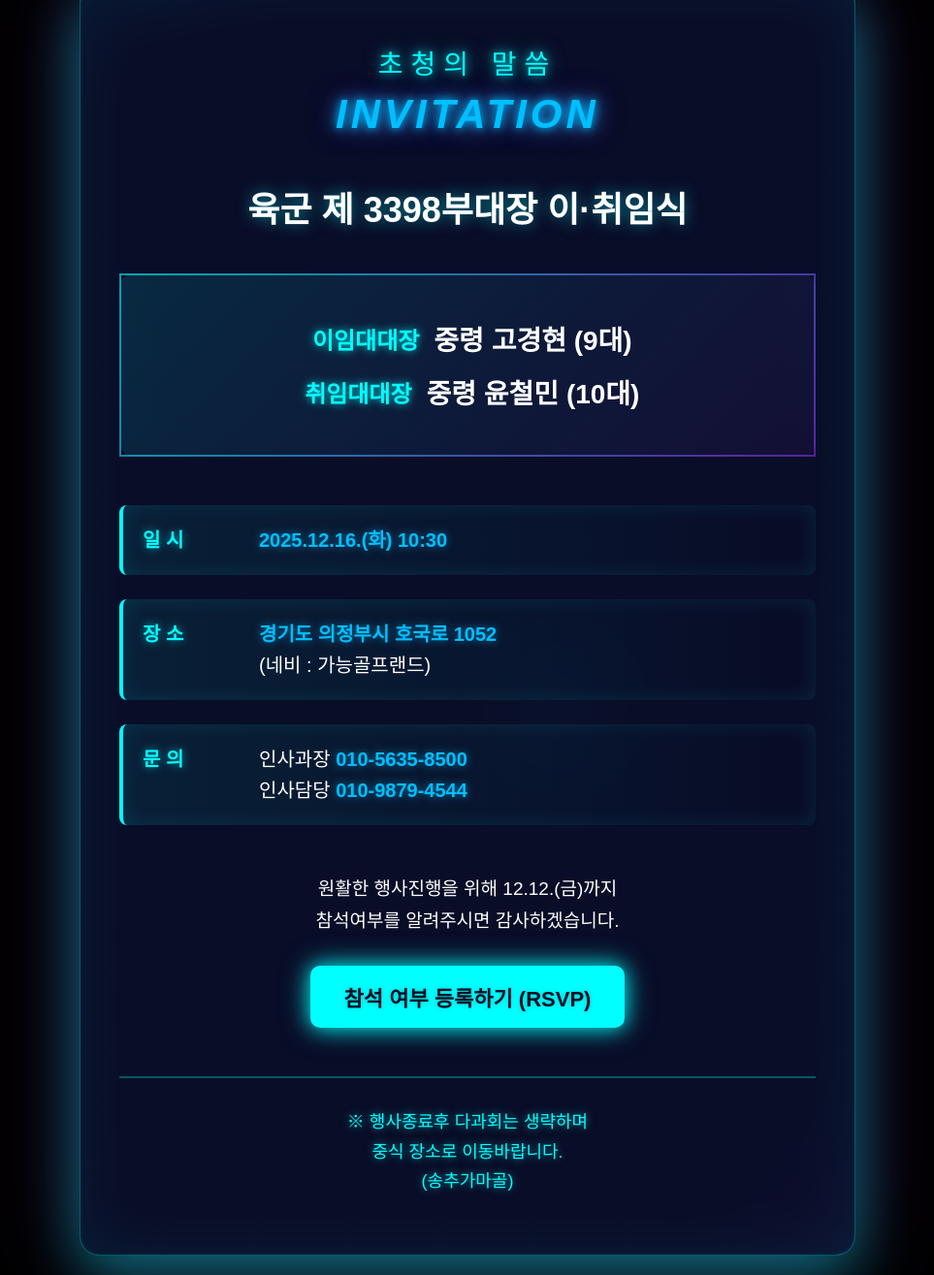
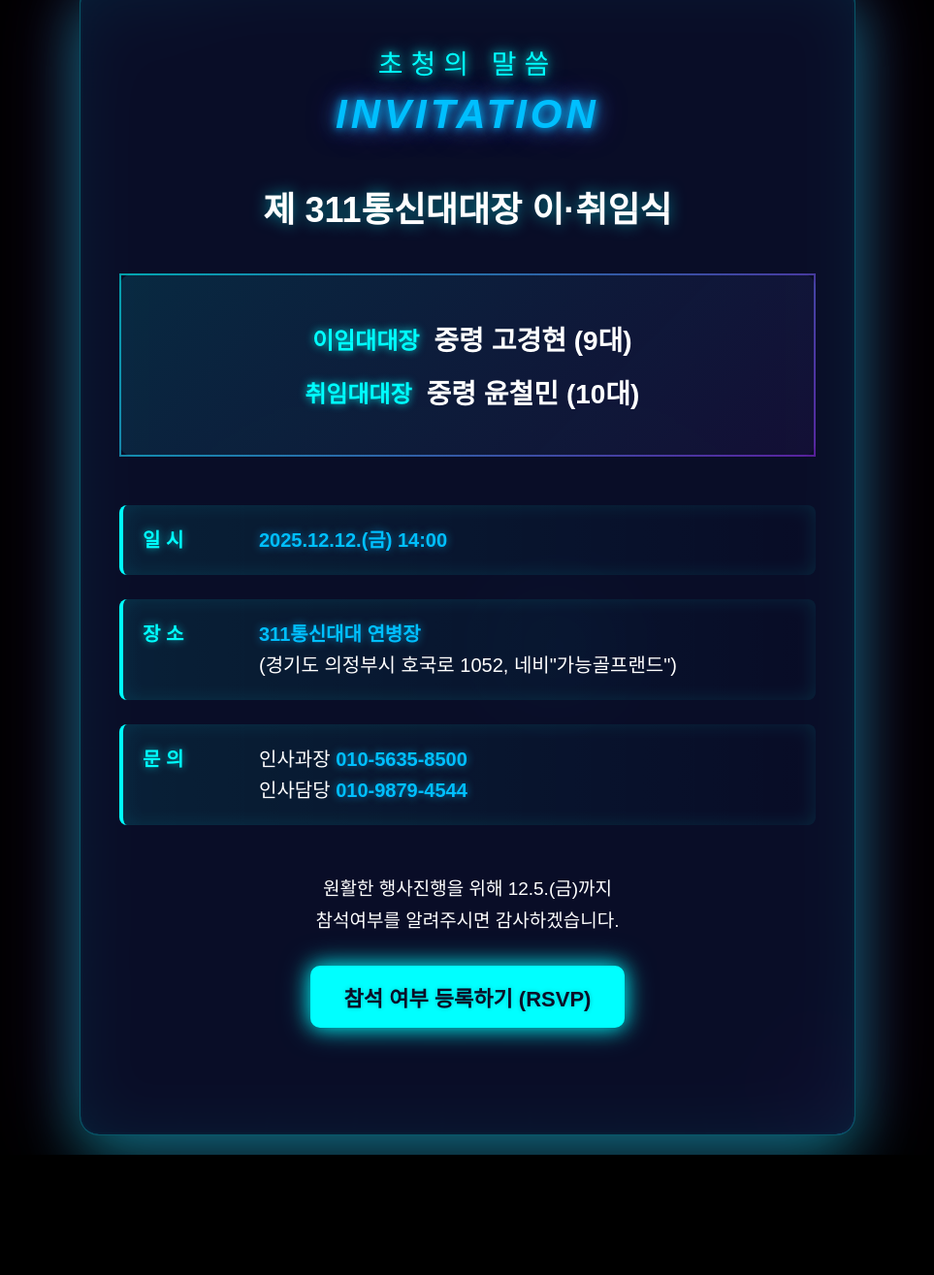
Before and after one commit to yunchulmin/invitation, a plain HTML site: page index.html in a window 1280 px wide. Shown: the part 37-1352 px from the top of the page at 97% size, without its empty margins (158-1121 px from the left). After the commit the page ends 1228 px from the top, so only its background shows below. Drawn offline with Linux system fonts and the light colour scheme.

Commit message:
Update index.html

```diff
--- a/index.html
+++ b/index.html
@@ -3,10 +3,10 @@
 <head>
     <meta charset="UTF-8">
     <meta name="viewport" content="width=device-width, initial-scale=1.0">
-    <title>육군 제 3398부대장 이·취임식 초청장</title>
+    <title>제 311통신대대장 이·취임식 초청장</title>
 
-    <meta property="og:title" content="육군 제 3398부대장 이·취임식 초청장">
-    <meta property="og:description" content="제 3398부대장 이·취임식에 초대합니다. 12.12(금)까지 참석 여부를 알려주세요.">
+    <meta property="og:title" content="제 311통신대대장 이·취임식 초청장">
+    <meta property="og:description" content="제 311통신대대장 이·취임식에 초대합니다. 참석 여부를 알려주세요.">
 
     <meta property="og:image" content="https://yunchulmin.github.io/invitation/invit.png">
 
@@ -596,7 +596,7 @@
             </div>
 
             <div class="title-section">
-                <h2>육군 제 3398부대장 이·취임식</h2>
+                <h2>제 311통신대대장 이·취임식</h2>
 
                 <div class="commanders">
                     <div class="commander-row">
@@ -614,15 +614,15 @@
                 <div class="detail-item">
                     <div class="detail-label">일 시</div>
                     <div class="detail-content">
-                        <strong>2025.12.16.(화) 10:30</strong>
+                        <strong>2025.12.12.(금) 14:00</strong>
                     </div>
                 </div>
 
                 <div class="detail-item">
                     <div class="detail-label">장 소</div>
                     <div class="detail-content">
-                        <strong>경기도 의정부시 호국로 1052</strong><br>
-                        (네비 : 가능골프랜드)
+                        <strong>311통신대대 연병장</strong><br>
+                        (경기도 의정부시 호국로 1052, 네비"가능골프랜드")
                     </div>
                 </div>
 
@@ -637,17 +637,13 @@
 
             <div class="rsvp-section">
                 <p class="rsvp-text">
-                    원활한 행사진행을 위해 12.12.(금)까지<br>
+                    원활한 행사진행을 위해 12.5.(금)까지<br>
                     참석여부를 알려주시면 감사하겠습니다.
                 </p>
 
                 <a href="https://docs.google.com/forms/d/e/1FAIpQLSd6btzWlGUl7TS4qxzcuHCR736fCT0cgNTwGRPMY6codJIaCA/viewform?usp=publish-editor" target="_blank" class="rsvp-button">
                     참석 여부 등록하기 (RSVP)
                 </a>
-            </div>
-            <div class="footer-note">
-                <p>※ 행사종료후 다과회는 생략하며<br> 중식 장소로 이동바랍니다.<br>(송추가마골)</p>
-            </div>
         </div>
     </div>
 </body>
```
